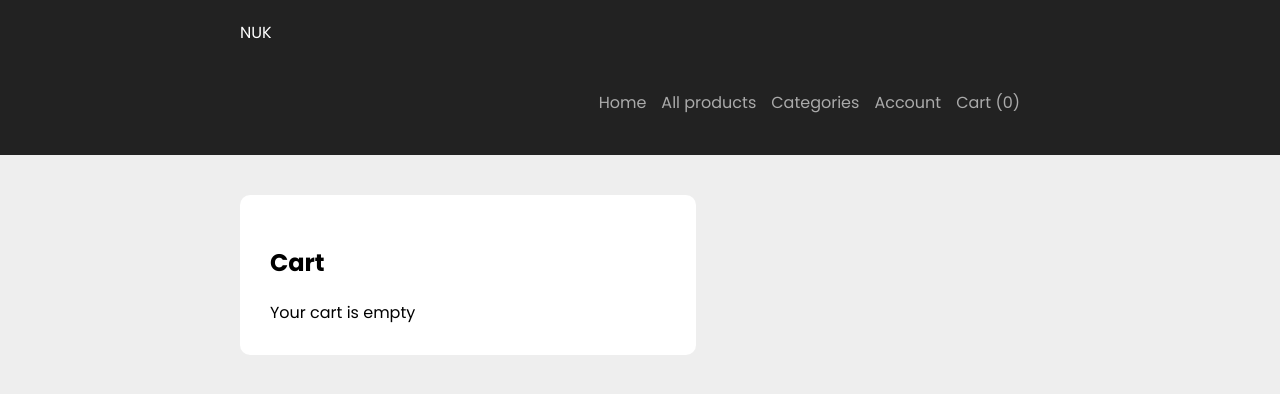
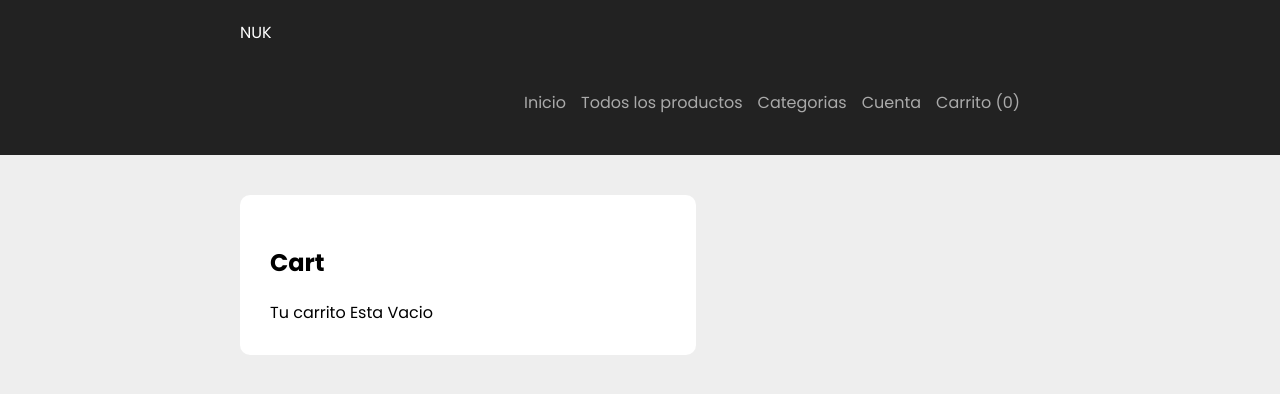
Before and after one commit to FranJBDev/nuk-front, a Next.js app: page /cart in a window 1280 px wide. Shown: the top 394 px of the page. Built offline with nearby package versions, Linux system fonts and the light colour scheme.

Commit message:
Update: Translate to spanish

```diff
--- a/components/Featured.js
+++ b/components/Featured.js
@@ -84,11 +84,11 @@ export default function Featured({ product }) {
                   white={1}
                   size="l"
                 >
-                  Read more
+                  Leer mas
                 </ButtonLink>
                 <Button white onClick={addFeaturedToCart}>
                   <CartIcon />
-                  Add to cart
+                  Agregar al carrito
                 </Button>
               </ButtonsWrapper>
             </div>
--- a/components/Header.js
+++ b/components/Header.js
@@ -79,11 +79,11 @@ export default function Header() {
         <Wrapper>
           <Logo href={'/'}>NUK</Logo>
           <StyleNav mobileNavActive={mobileNavActive}>
-            <NavLink href={'/'}>Home</NavLink>
-            <NavLink href={'/products'}>All products</NavLink>
-            <NavLink href={'/categories'}>Categories</NavLink>
-            <NavLink href={'/account'}>Account</NavLink>
-            <NavLink href={'/cart'}>Cart ({cartProducts?.length})</NavLink>
+            <NavLink href={'/'}>Inicio</NavLink>
+            <NavLink href={'/products'}>Todos los productos</NavLink>
+            <NavLink href={'/categories'}>Categorias</NavLink>
+            <NavLink href={'/account'}>Cuenta</NavLink>
+            <NavLink href={'/cart'}>Carrito ({cartProducts?.length})</NavLink>
           </StyleNav>
           <NavButton onClick={() => setMobileNavActive((prev) => !prev)}>
             <BarsIcon />
--- a/components/NewProducts.js
+++ b/components/NewProducts.js
@@ -18,7 +18,7 @@ export default function NewProducts({ products }) {
   }
   return (
     <Center>
-      <Title>New Arrivals</Title>
+      <Title>Ultimos Productos</Title>
       <ProductsGrid products={products}/>
     </Center>
   );
--- a/components/ProductBox.js
+++ b/components/ProductBox.js
@@ -73,7 +73,7 @@ export default function ProductBox({ _id, title, description, price, images }) {
           <Price>${price}</Price>
           <Button block onClick={() => addProduct(_id)} primary outline>
             {/* <CartIcon /> */}
-            Add to cart
+            Agregar al carrito
           </Button>
         </PriceRow>
       </ProductInfoBox>
--- a/pages/cart.js
+++ b/pages/cart.js
@@ -150,14 +150,14 @@ export default function CartPage() {
         <ColumnsWrapper>
           <Box>
             <h2>Cart</h2>
-            {!cartProducts?.length && <div>Your cart is empty</div>}
+            {!cartProducts?.length && <div>Tu carrito Esta Vacio</div>}
             {products?.length > 0 && (
               <Table>
                 <thead>
                   <tr>
-                    <th>Product</th>
-                    <th>Quantity</th>
-                    <th>Price</th>
+                    <th>Producto</th>
+                    <th>Cantidad</th>
+                    <th>Precio</th>
                   </tr>
                 </thead>
 
@@ -199,17 +199,17 @@ export default function CartPage() {
           </Box>
           {!!cartProducts?.length && (
             <Box>
-              <h2>Order information</h2>
+              <h2>Información De La Orden</h2>
               <Input
                 type="text"
-                placeholder="Name"
+                placeholder="Nombre"
                 value={name}
                 name="name"
                 onChange={(ev) => setName(ev.target.value)}
               />
               <Input
                 type="text"
-                placeholder="Email"
+                placeholder="Correo"
                 value={email}
                 name="email"
                 onChange={(ev) => setEmail(ev.target.value)}
@@ -217,14 +217,14 @@ export default function CartPage() {
               <CityHolder>
                 <Input
                   type="text"
-                  placeholder="City"
+                  placeholder="Ciudad"
                   value={city}
                   name="city"
                   onChange={(ev) => setCity(ev.target.value)}
                 />
                 <Input
                   type="text"
-                  placeholder="Postal Code"
+                  placeholder="Codigo Postal"
                   value={postalCode}
                   name="postalCode"
                   onChange={(ev) => setPostalCode(ev.target.value)}
@@ -232,20 +232,20 @@ export default function CartPage() {
               </CityHolder>
               <Input
                 type="text"
-                placeholder="Street Address"
+                placeholder="Dirección"
                 value={streetAddress}
                 name="streetAddress"
                 onChange={(ev) => setStreetAddress(ev.target.value)}
               />
               <Input
                 type="text"
-                placeholder="State"
+                placeholder="Estado"
                 value={state}
                 name="state"
                 onChange={(ev) => setState(ev.target.value)}
               />
               <Button onClick={goToPayment} black block>
-                Continue to payment
+                Continua Con El Pago
               </Button>
             </Box>
           )}
--- a/pages/categories.js
+++ b/pages/categories.js
@@ -17,7 +17,7 @@ export default function CategoriesPage({ mainCategories, categoriesProducts }) {
     <>
       <Header />
       <Center>
-        <Title>All Categories</Title>
+        <Title>Todas Las Categorias</Title>
         {mainCategories.map((cat) => (
           <div key={cat._id}>
             <h2>{cat.name}</h2>
```
